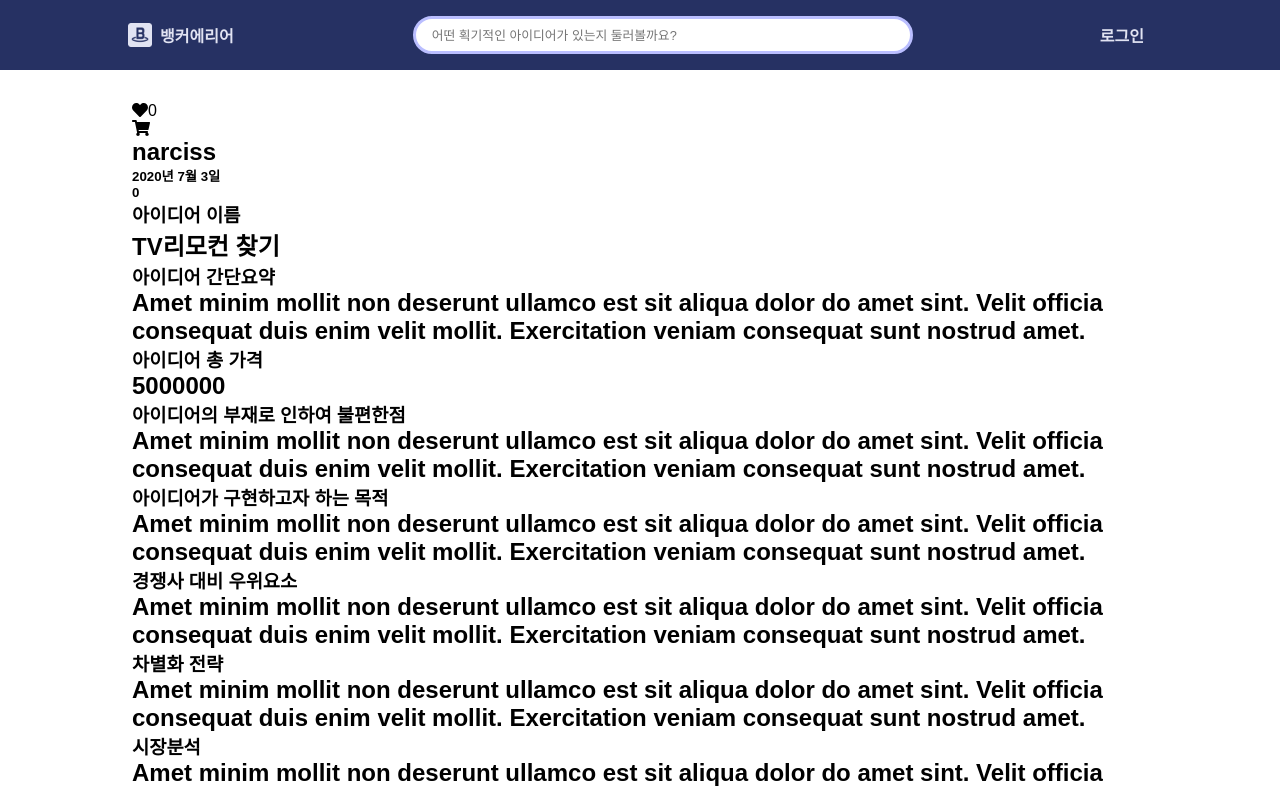
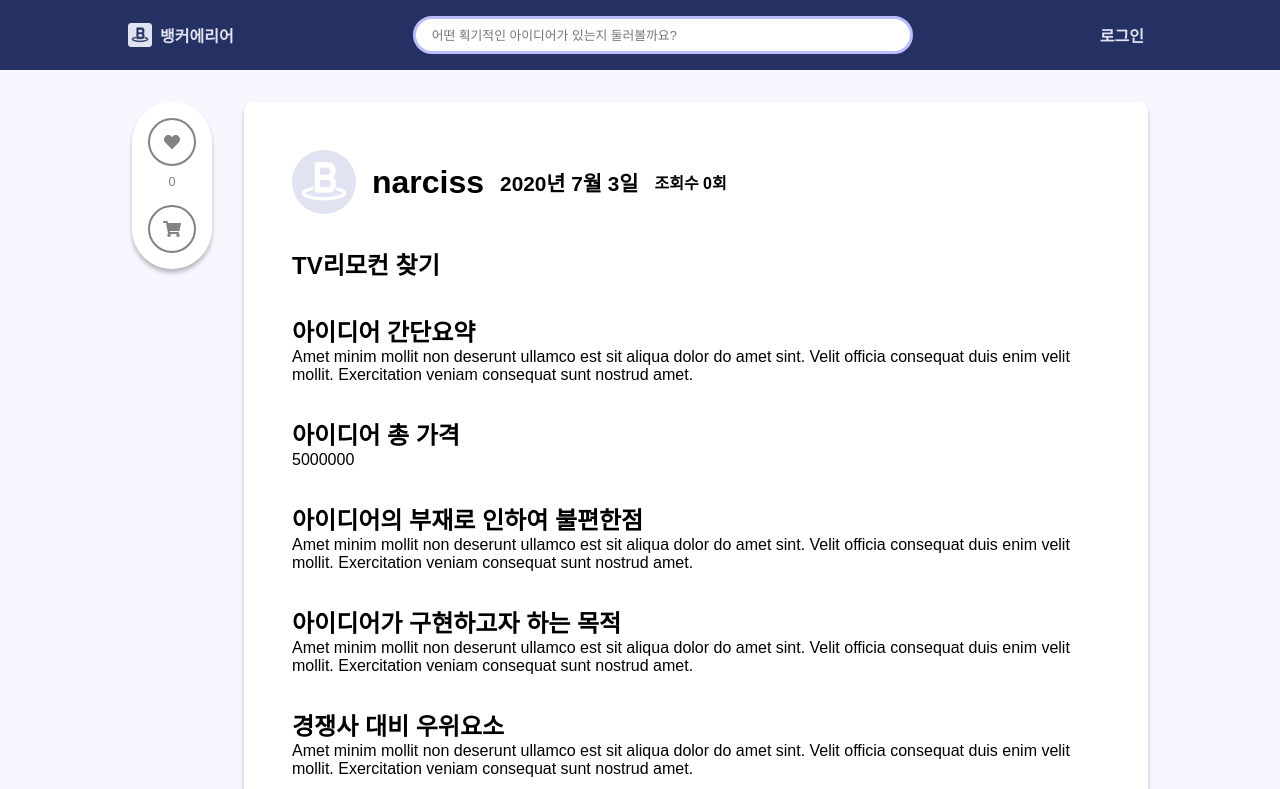
Before and after one commit to narc2ss/banker-area, a React app: page /idea/preview in a window 1280 px wide. Shown: the top 789 px of the page. Built offline with nearby package versions, Linux system fonts and the light colour scheme.

Commit message:
preview design

```diff
--- a/src/client/Root.js
+++ b/src/client/Root.js
@@ -16,11 +16,11 @@ const AppLayout = styled.div`
   padding: 2rem;
 `;
 
-const Root = ({ history }) => (
+const Root = (ㅌ) => (
   <ThemeProvider theme={Theme}>
     <BrowserRouter>
       <GlobalStyle />
-      <Header history={history} />
+      <Header />
       <AppLayout>
         <App />
       </AppLayout>
--- a/src/components/Header.jsx
+++ b/src/components/Header.jsx
@@ -1,6 +1,6 @@
 import React from "react";
 import styled from "styled-components";
-import { Link } from "react-router-dom";
+import { Link, Redirect } from "react-router-dom";
 
 import logo from "../static/img/logo.png";
 import Profile from "../components/Profile";
@@ -37,7 +37,7 @@ const LogoText = styled.h1`
   color: #e1e3f2;
 `;
 
-const Header = () => {
+const Header = ({ history }) => {
   const { user } = useSelector((state) => ({
     user: state.auth.user,
   }));
@@ -46,7 +46,7 @@ const Header = () => {
 
   const onSubmit = (e) => {
     e.preventDefault();
-    dispatch(getSearchIdeas(keyword.value));
+    dispatch(getSearchIdeas(keyword.value, history));
   };
   return (
     <>
--- a/src/components/PreviewIdea.jsx
+++ b/src/components/PreviewIdea.jsx
@@ -1,10 +1,13 @@
 import React from "react";
 import { FontAwesomeIcon } from "@fortawesome/react-fontawesome";
 import { faHeart, faShoppingCart } from "@fortawesome/free-solid-svg-icons";
+import { useDispatch } from "react-redux";
+import styled from "styled-components";
+
 import { RouteLink, Button } from "../style/atoms";
-import { SpaceBetween, RightAligned } from "../style/positions";
-import { useDispatch } from "react-redux";
+import { RightAligned } from "../style/positions";
 import { createIdea } from "../modules/idea";
+import logo from "../static/img/logo.png";
 
 const PreviewIdea = ({ idea }) => {
   const {
@@ -28,63 +31,162 @@ const PreviewIdea = ({ idea }) => {
 
   return (
     <>
-      <section>
-        <div>
-          <div>
+      <PreviewWrapper>
+        <ButtonPositioner>
+          <ButtonWrapper>
+            <LikePositioner>
+              <LikeWrapper>
                 <FontAwesomeIcon icon={faHeart} />
+              </LikeWrapper>
               <span>{like}</span>
-          </div>
-          <div>
+            </LikePositioner>
+            <CartWrapper>
               <FontAwesomeIcon icon={faShoppingCart} />
-          </div>
-        </div>
-        <div>
+            </CartWrapper>
+          </ButtonWrapper>
+        </ButtonPositioner>
+        <ContentPositioner>
+          <InfoPositioner>
+            <img src={logo} alt={`${banker}의프로필사진`} />
             <h1>{banker}</h1>
             <h5>{writeData}</h5>
-          <h5>{view}</h5>
-        </div>
-        <article>
-          <h1>아이디어 이름</h1>
+            <h6>조회수 {view}회</h6>
+          </InfoPositioner>
+
+          <ContentWrapper>
             <h2>{ideaName}</h2>
-        </article>
-        <article>
+          </ContentWrapper>
+          <ContentWrapper>
             <h1>아이디어 간단요약</h1>
-          <h2>{shortDescription}</h2>
-        </article>
-        <article>
+            <p>{shortDescription}</p>
+          </ContentWrapper>
+          <ContentWrapper>
             <h1>아이디어 총 가격</h1>
-          <h2>{totalPriceOfIdea}</h2>
-        </article>
-      </section>
-      <section>
-        <article>
+            <p>{totalPriceOfIdea}</p>
+          </ContentWrapper>
+          <ContentWrapper>
             <h1>아이디어의 부재로 인하여 불편한점</h1>
-          <h2>{inconvenient.content}</h2>
-        </article>
-        <article>
+            <p>{inconvenient.content}</p>
+          </ContentWrapper>
+          <ContentWrapper>
             <h1>아이디어가 구현하고자 하는 목적</h1>
-          <h2>{purpose.content}</h2>
-        </article>
-        <article>
+            <p>{purpose.content}</p>
+          </ContentWrapper>
+          <ContentWrapper>
             <h1>경쟁사 대비 우위요소</h1>
-          <h2>{competitiveEdge.content}</h2>
-        </article>
-        <article>
+            <p>{competitiveEdge.content}</p>
+          </ContentWrapper>
+          <ContentWrapper>
             <h1>차별화 전략</h1>
-          <h2>{differentiation.content}</h2>
-        </article>
-        <article>
+            <p>{differentiation.content}</p>
+          </ContentWrapper>
+          <ContentWrapper>
             <h1>시장분석</h1>
-          <h2>{marketAnalysis.content}</h2>
-        </article>
-      </section>
-      <section>
+            <p>{marketAnalysis.content}</p>
+          </ContentWrapper>
           <RightAligned>
             <RouteLink to="/write">수정하기</RouteLink>
             <Button onClick={createIdeaHandler}>등록하기</Button>
           </RightAligned>
-      </section>
+        </ContentPositioner>
+      </PreviewWrapper>
     </>
   );
 };
+
+const PreviewWrapper = styled.div`
+  display: flex;
+`;
+
+const ButtonPositioner = styled.div`
+  flex: 1;
+  color: ${(props) => props.theme.palette.gray};
+`;
+
+const ButtonWrapper = styled.div`
+  position: sticky;
+  top: 100px;
+  display: flex;
+  flex-direction: column;
+  align-items: center;
+  margin-right: 2rem;
+  padding: 1rem;
+  background: #fff;
+  border-radius: 3rem;
+  box-shadow: 0px 4px 4px rgba(0, 0, 0, 0.25);
+`;
+
+const LikePositioner = styled.div`
+  margin-bottom: 1rem;
+  display: flex;
+  flex-direction: column;
+  align-items: center;
+
+  & span {
+    font-size: 0.8rem;
+  }
+`;
+
+const LikeWrapper = styled.div`
+  display: flex;
+  flex-direction: column;
+  align-items: center;
+  justify-content: center;
+  padding: 0.5rem;
+  width: 3rem;
+  height: 3rem;
+  border-radius: 50%;
+  margin-bottom: 0.5rem;
+  border: 2px solid ${(props) => props.theme.palette.gray};
+`;
+
+const CartWrapper = styled.div`
+  width: 3rem;
+  height: 3rem;
+  border-radius: 50%;
+  display: flex;
+  justify-content: center;
+  align-items: center;
+  border: 2px solid ${(props) => props.theme.palette.gray};
+`;
+
+const ContentPositioner = styled.section`
+  flex: 10;
+  padding: 3rem;
+  background: #fff;
+  border-radius: 10px;
+  box-shadow: 0px 4px 4px rgba(0, 0, 0, 0.25);
+`;
+
+const InfoPositioner = styled.div`
+  display: flex;
+  align-items: center;
+  margin-bottom: 2rem;
+
+  & img {
+    width: 4rem;
+    height: 4rem;
+    border-radius: 50%;
+    margin-right: 1rem;
+  }
+
+  & h1 {
+    font-size: 2rem;
+    margin-right: 1rem;
+  }
+
+  & h5 {
+    font-size: 1.3rem;
+    margin-right: 1rem;
+  }
+
+  & h6 {
+    font-size: 1rem;
+  }
+`;
+
+const ContentWrapper = styled.div`
+  margin-bottom: 2rem;
+`;
+
 export default PreviewIdea;
--- a/src/components/TitleListComponent.jsx
+++ b/src/components/TitleListComponent.jsx
@@ -3,6 +3,7 @@ import styled from "styled-components";
 
 const TitleListWrapper = styled.div`
   padding: 1rem;
+  flex: 1;
 `;
 
 const TitleListComponent = () => {
--- a/src/modules/search.js
+++ b/src/modules/search.js
@@ -4,7 +4,7 @@ const IDEA_SEARCH = "search/IDEA_SEARCH";
 const IDEA_SEARCH_SUCCESS = "search/IDEA_SEARCH_SUCCESS";
 const IDEA_SEARCH_ERROR = "search/IDEA_SEARCH_ERROR";
 
-export const getSearchIdeas = (keyword) => async (dispatch) => {
+export const getSearchIdeas = (keyword, history) => async (dispatch) => {
   dispatch({ type: IDEA_SEARCH });
   console.log("idea_search reducer");
   try {
@@ -12,6 +12,7 @@ export const getSearchIdeas = (keyword) => async (dispatch) => {
       `/idea/list/search?type=searchWord&keyword=${keyword}`
     );
     dispatch({ type: IDEA_SEARCH_SUCCESS, result });
+    history.push(`/search/${keyword}`);
   } catch (error) {
     dispatch({ type: IDEA_SEARCH_ERROR });
   }
--- a/src/pages/Home.jsx
+++ b/src/pages/Home.jsx
@@ -4,20 +4,31 @@ import IdCardContainer from "../containers/IdCardContainer";
 import ContentsTitle from "../components/ContentsTitle";
 import { useDispatch, useSelector } from "react-redux";
 import { getIdeas } from "../modules/ideaCards";
+import { SearchBar } from "../style/molecules";
+import { useInput } from "../util/useInput";
+import { getSearchIdeas } from "../modules/search";
 
-import axios from "axios";
-
-const Home = () => {
+const Home = ({ history }) => {
   const dispatch = useDispatch();
   useEffect(() => {
+    console.log(history);
     dispatch(getIdeas());
   }, [dispatch]);
   const { ideaCards } = useSelector((state) => ({
     ideaCards: state.ideaCards.ideas,
   }));
+  const keyword = useInput("");
+
+  const onSubmit = (e) => {
+    e.preventDefault();
+    dispatch(getSearchIdeas(keyword.value, history));
+  };
   return (
     <>
       <article>
+        <form onSubmit={onSubmit}>
+          <SearchBar value={keyword.value} onChange={keyword.onChange} />
+        </form>
         <ContentsTitle>인기 아이디어!</ContentsTitle>
         <IdCardContainer ideaCards={ideaCards} />
       </article>
--- a/src/pages/My.jsx
+++ b/src/pages/My.jsx
@@ -9,7 +9,6 @@ import MyProfileContainer from "../containers/MyProfileContainer";
 import { Button, NavLink } from "../style/atoms";
 import { SpaceBetween } from "../style/positions";
 import { MyWrapper } from "../style/molecules";
-import axios from "axios";
 import { useDispatch } from "react-redux";
 import { logout } from "../modules/auth";
 
--- a/src/pages/Search.jsx
+++ b/src/pages/Search.jsx
@@ -9,7 +9,7 @@ const Search = ({ match }) => {
   }));
   return (
     <>
-      <h1>카워드 : {keyword}</h1>
+      <h1>키워드 : {keyword}</h1>
       <IdCardContainer ideaCards={ideaCards} />
     </>
   );
--- a/src/pages/Write.jsx
+++ b/src/pages/Write.jsx
@@ -9,7 +9,7 @@ const WritePositioner = styled.article`
 `;
 
 const FormContainer = styled.form`
-  width: 50%;
+  flex: 3;
 `;
 
 const Write = () => {
--- a/src/style/globalStyle.js
+++ b/src/style/globalStyle.js
@@ -6,6 +6,7 @@ body {
   padding: 0;
   font-family: sans-serif;
   box-sizing: border-box;
+  background: #F7F8FF;
 }
 
 *, *:before, *:after {
--- a/src/style/molecules/IdeaTextArea.js
+++ b/src/style/molecules/IdeaTextArea.js
@@ -2,7 +2,7 @@ import styled from "styled-components";
 
 export const IdeaTextAreaWrapper = styled.article`
   & input {
-    width: 100%;
+    flex: 6;
   }
 
   & button {
--- a/src/style/positions/Align.js
+++ b/src/style/positions/Align.js
@@ -1,7 +1,6 @@
 import styled from "styled-components";
 
 export const RightAligned = styled.div`
-  margin: 1rem 0;
   text-align: right;
 
   & > * {
```
Also changed, not shown: 1 other file (tests, documents, lock files or other folders). Lines whose indentation alone changed are shown as unchanged.
